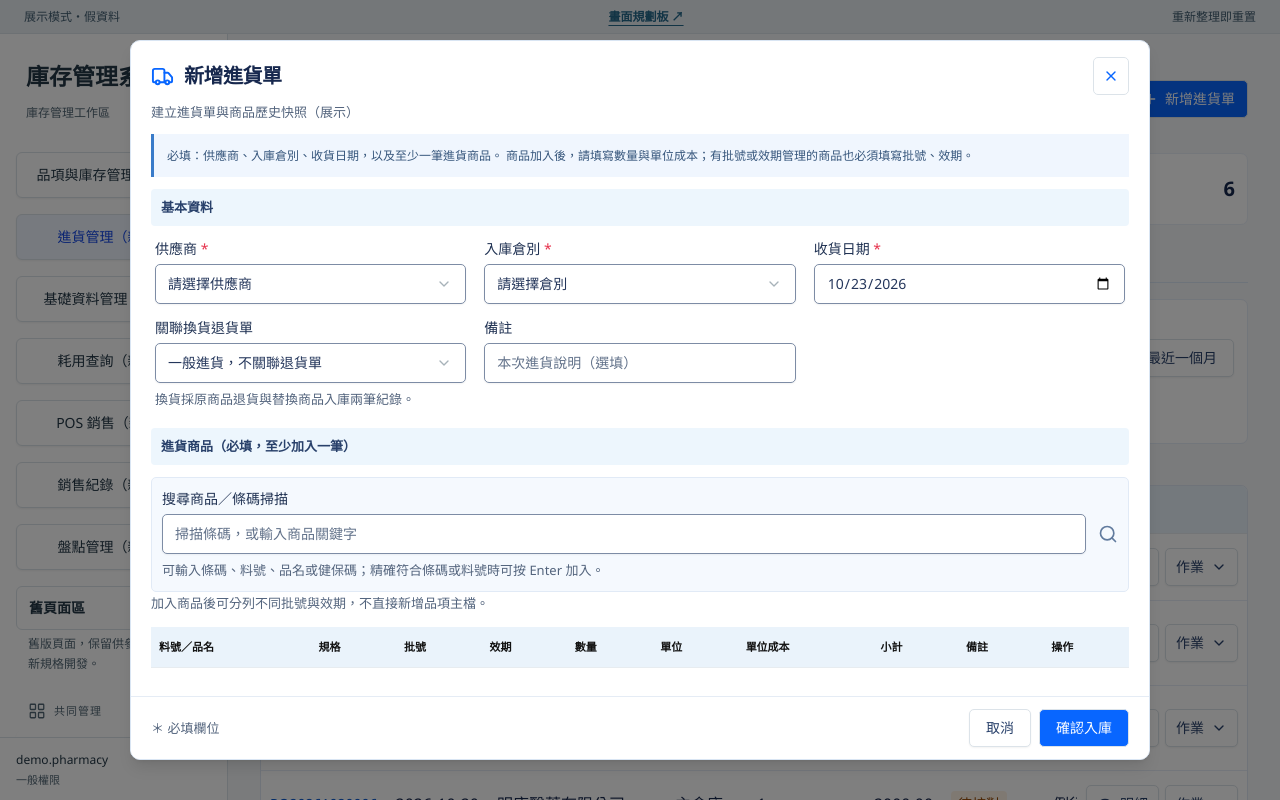
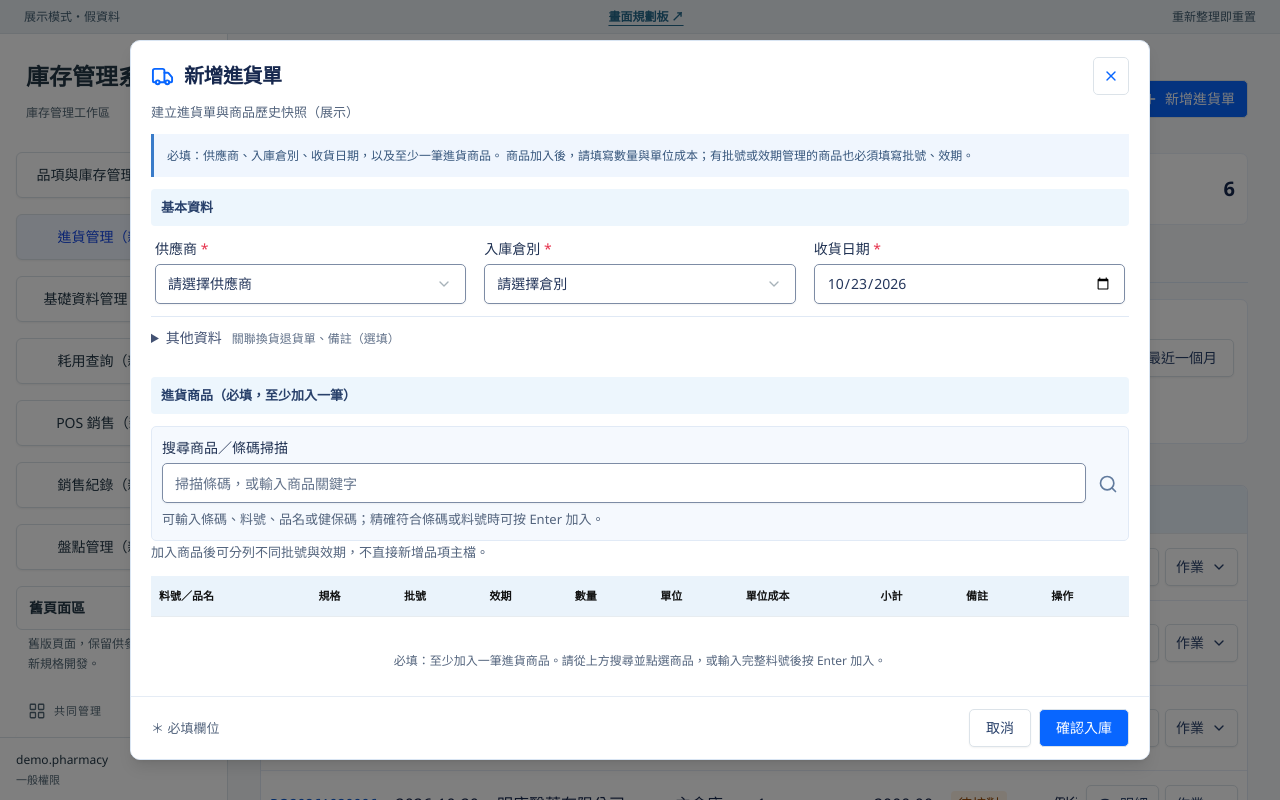
Before and after one commit to recycle-crew/Fanding, a React (Vite) app in the folder frontend/: page /purchases in a window 1280 px wide. Both pictures are taken after a click on the button "新增進貨單". Shown: the top 800 px of the page. Built offline with nearby package versions, Linux system fonts and the light colour scheme.

Commit message:
feat(新增進貨): 收合選填資料並提前商品輸入

```diff
--- a/frontend/src/features/purchases/NewPurchaseForm.tsx
+++ b/frontend/src/features/purchases/NewPurchaseForm.tsx
@@ -141,6 +141,12 @@ export function NewPurchaseForm({
               onChange={(e) => setHeader({ ...header, date: e.target.value })}
             />
           </Field>
+        </div>
+        <details className="purchase-optional-fields">
+          <summary>
+            其他資料<span>關聯換貨退貨單、備註（選填）</span>
+          </summary>
+          <div className="items-form-grid">
             <Field
               name="purchase-related-return"
               label="關聯換貨退貨單"
@@ -163,11 +169,14 @@ export function NewPurchaseForm({
             <Field name="purchase-remark" label="備註">
               <BaseInput
                 value={header.remark}
-              onChange={(e) => setHeader({ ...header, remark: e.target.value })}
+                onChange={(e) =>
+                  setHeader({ ...header, remark: e.target.value })
+                }
                 placeholder="本次進貨說明（選填）"
               />
             </Field>
           </div>
+        </details>
       </section>
       <section>
         <h3>進貨商品（必填，至少加入一筆）</h3>
--- a/frontend/src/features/purchases/purchases.css
+++ b/frontend/src/features/purchases/purchases.css
@@ -321,6 +321,15 @@
 .purchase-advanced-filters label {
   flex: 1 1 160px;
 }
+.purchase-optional-fields {
+  margin: 12px 0;
+  border-top: 1px solid #e0e9f5;
+}
+.purchase-optional-fields summary span {
+  color: #62728a;
+  font-size: 12px;
+  margin-left: 10px;
+}
 .purchase-history {
   display: grid;
   gap: 14px;
```
Lines whose indentation alone changed are shown as unchanged.
